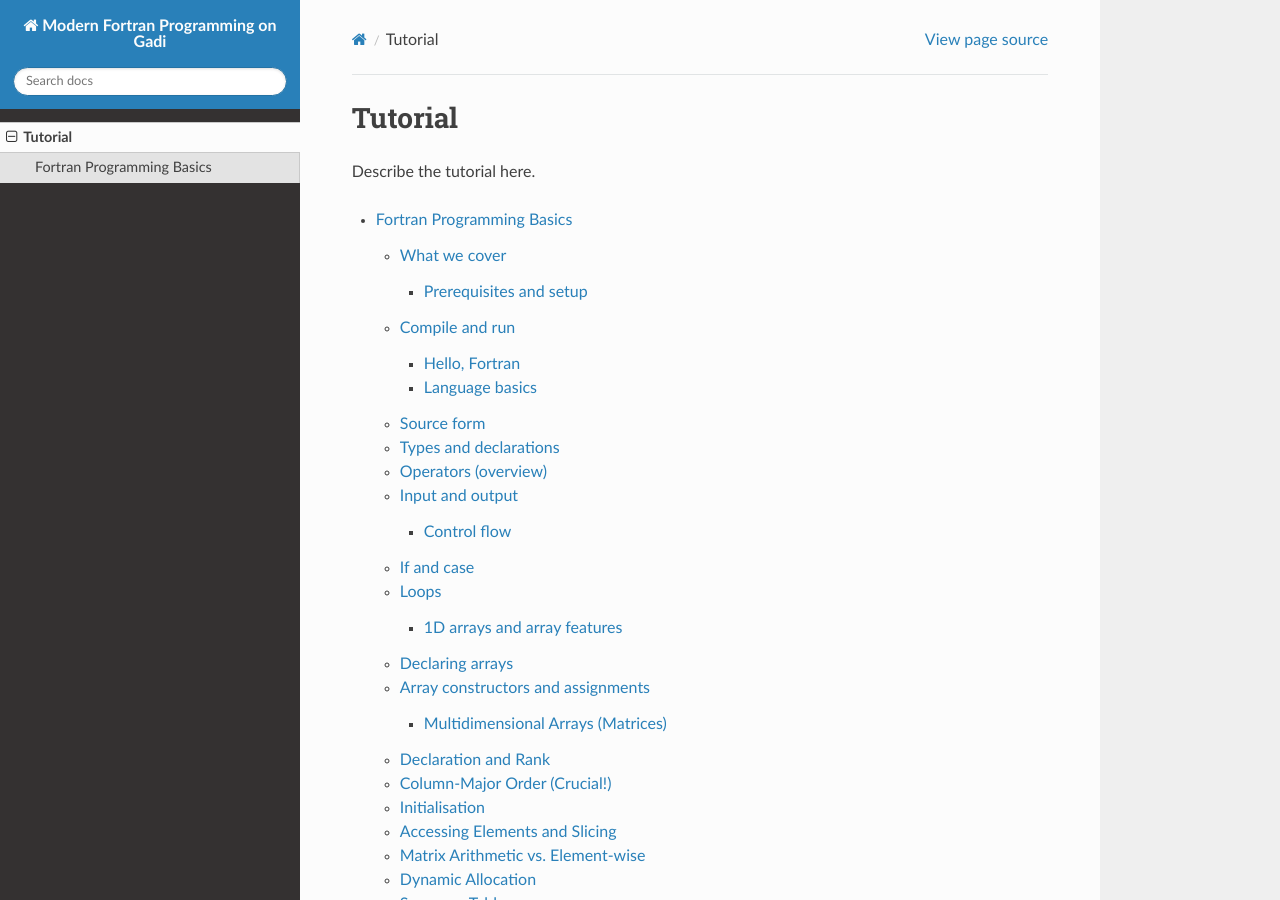
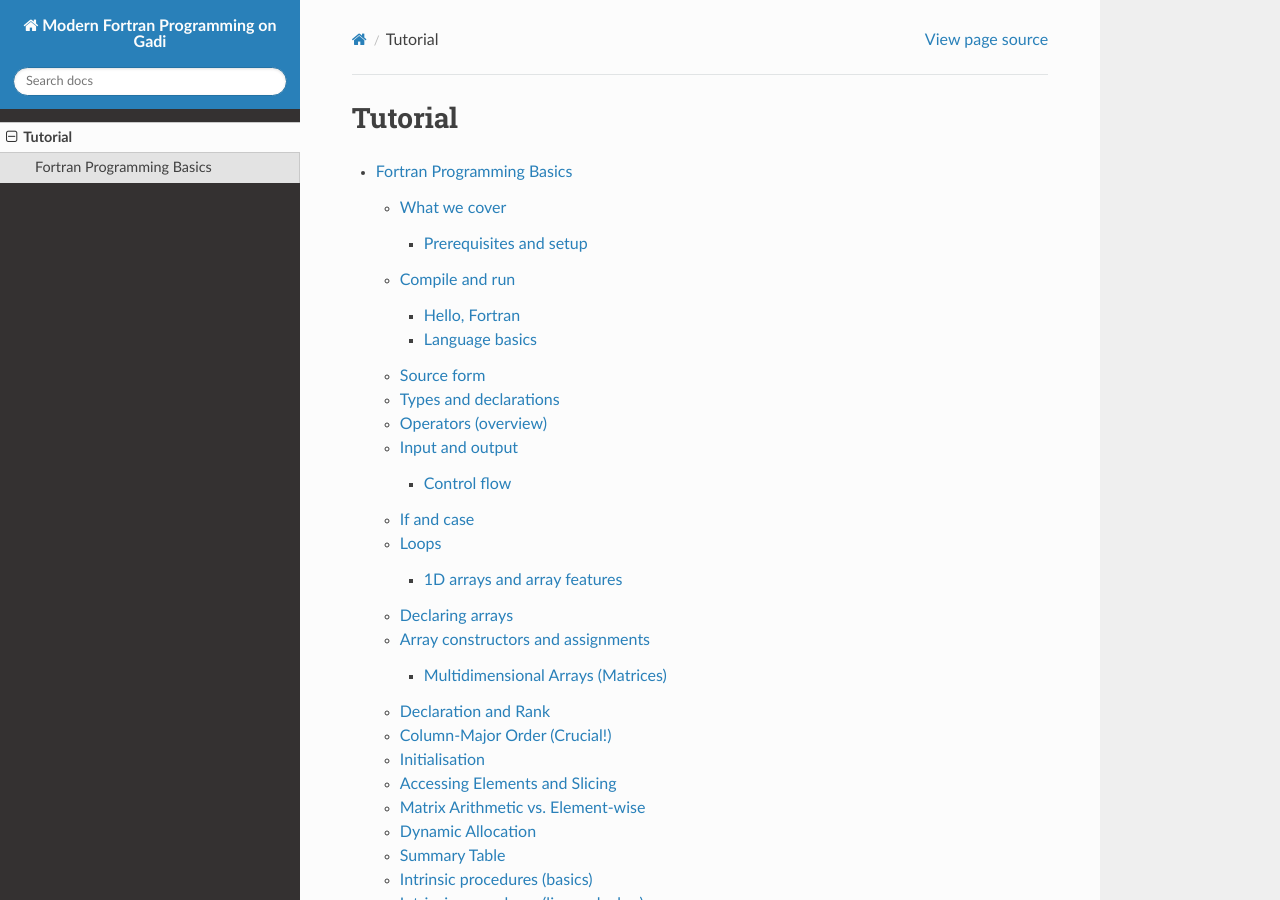
Before and after one commit to NCI900-Training-Organisation/intro-parallel-fortran, a Sphinx documentation site: the page built from docs/source/tutorial.rst, in a window 1280 px wide and 900 px high. Built offline with Sphinx 7.4.7 and the Read the Docs theme 3.1.0, drawn with Linux system fonts in a browser that asks for light colours.

Commit message:
content update

```diff
--- a/docs/source/tutorial.rst
+++ b/docs/source/tutorial.rst
@@ -1,7 +1,5 @@
 Tutorial
 ========
-
-Describe the tutorial here.
 
 
 .. toctree::
```
